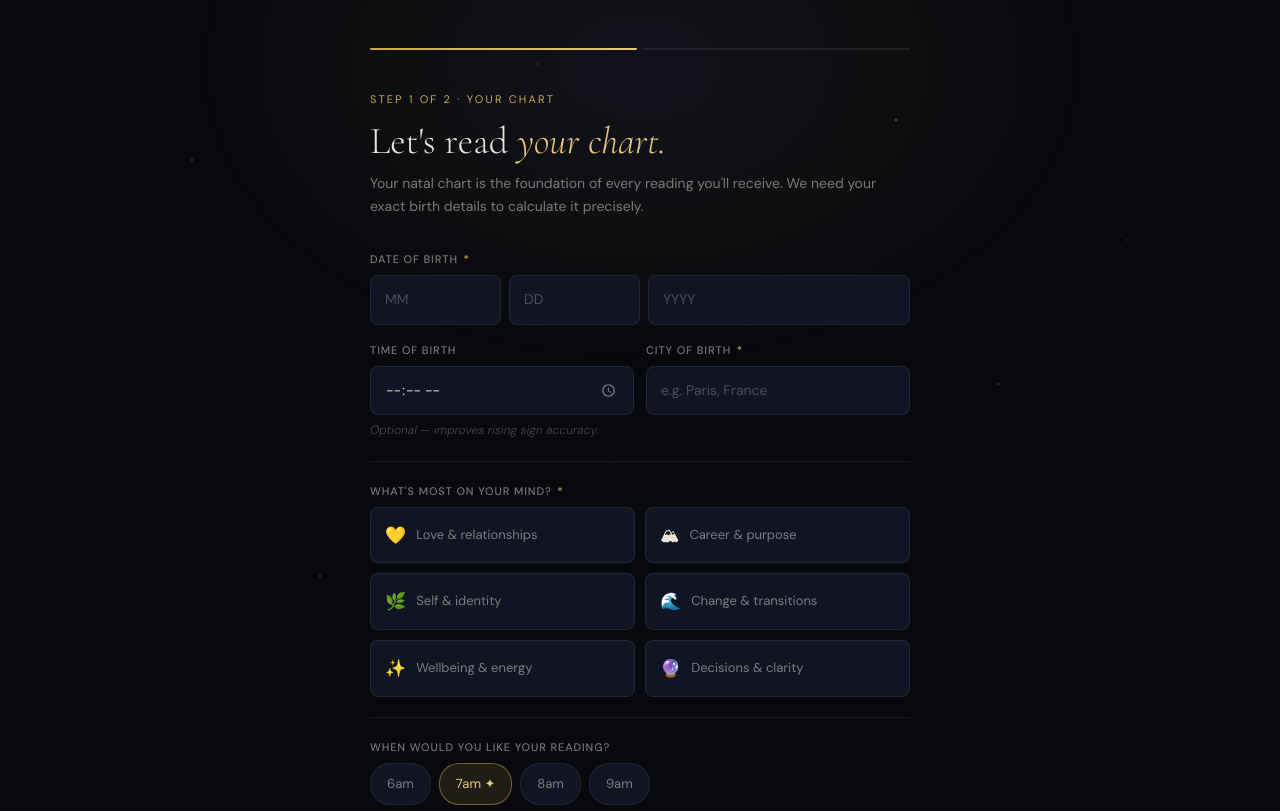
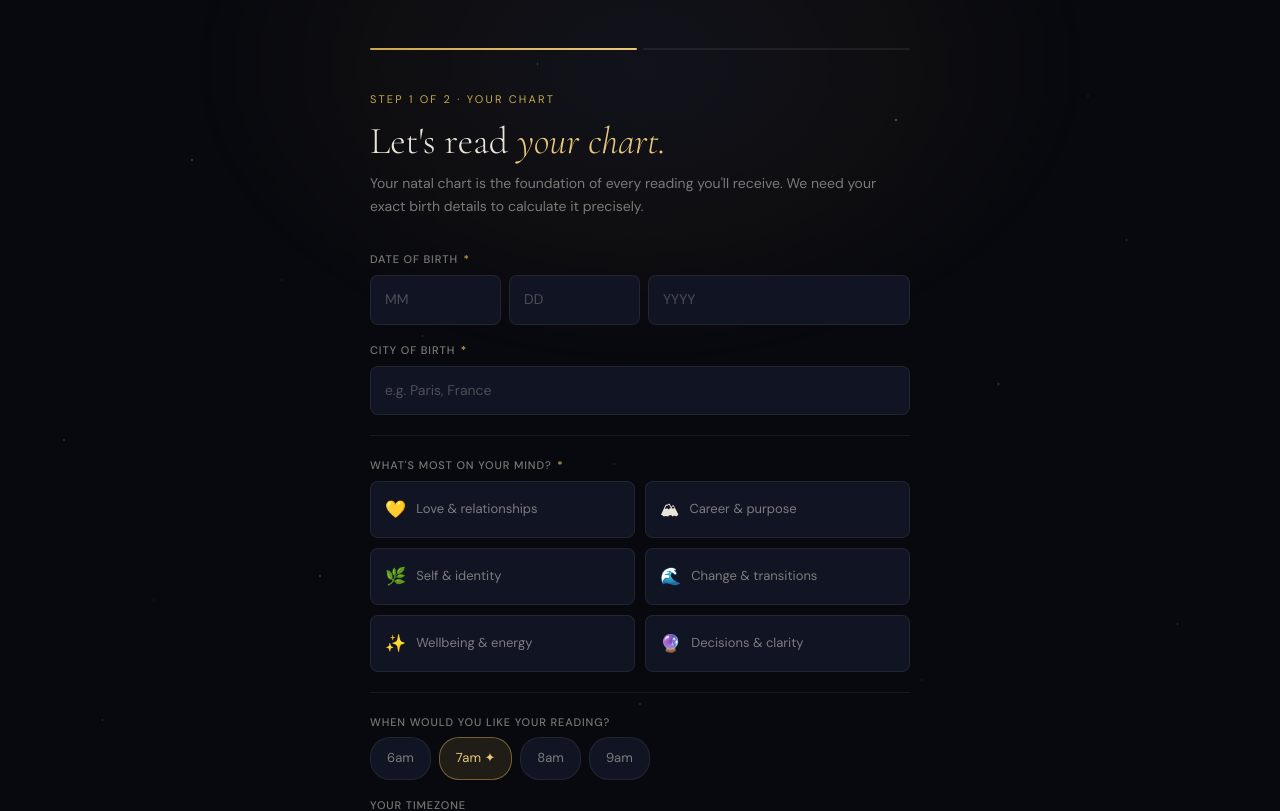
Before and after one commit to julianalert/seraphova, a Next.js app: page /start in a window 1280 px wide. Shown: the top 811 px of the page. Built offline with nearby package versions, Linux system fonts and the light colour scheme.

Commit message:
fix houses

```diff
--- a/app/start/page.tsx
+++ b/app/start/page.tsx
@@ -5,7 +5,6 @@ import { useRouter } from 'next/navigation';
 
 interface Step1Data {
   birth_date:    string;
-  birth_time:    string;
   birth_city:    string;
   focus_areas:   string[];
   delivery_time: string;
@@ -74,7 +73,6 @@ export default function StartPage() {
 
   const [step1, setStep1] = useState<Step1Data>({
     birth_date:    '',
-    birth_time:    '',
     birth_city:    '',
     focus_areas:   [],
     delivery_time: '7am',
@@ -252,17 +250,6 @@ export default function StartPage() {
                   {errors1.birth_date && <span className="ob-error">{errors1.birth_date}</span>}
                 </div>
 
-                <div className="ob-row">
-                  <div className="ob-field">
-                    <label className="label">Time of birth</label>
-                    <input
-                      className="input"
-                      type="time"
-                      value={step1.birth_time}
-                      onChange={e => setStep1(p => ({ ...p, birth_time: e.target.value }))}
-                    />
-                    <span className="ob-hint">Optional — improves rising sign accuracy.</span>
-                  </div>
                 <div className="ob-field">
                   <label className="label">City of birth <span>*</span></label>
                   <input
@@ -276,7 +263,6 @@ export default function StartPage() {
                     }}
                   />
                   {errors1.birth_city && <span className="ob-error">{errors1.birth_city}</span>}
-                  </div>
                 </div>
 
                 <div className="ob-divider" />
```
Lines whose indentation alone changed are shown as unchanged.
